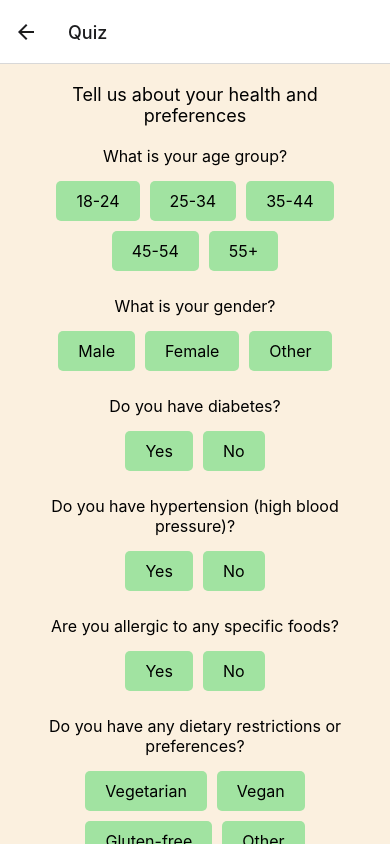
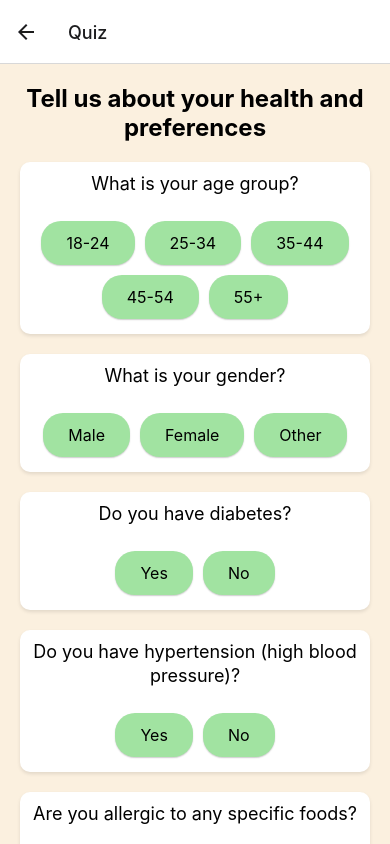
Before and after one commit to shreyasuratran/Salud, a React Native app in the folder frontend/: screen /Quiz in a window 390 px wide. Built offline with nearby package versions, Linux system fonts and the light colour scheme.

Commit message:
improved ui

```diff
--- a/frontend/Cart.js
+++ b/frontend/Cart.js
@@ -30,32 +30,60 @@ const Cart = () => {
 const styles = StyleSheet.create({
     container: {
         flex: 1,
-        padding: 20,
-        backgroundColor: '#fbf0df',
+        backgroundColor: '#fbf0df', // Soft beige background for warmth
+        padding: 20, // Generous padding for breathing space
     },
     title: {
-        fontSize: 24,
+        fontSize: 26, // Slightly larger for emphasis
         fontWeight: 'bold',
-        marginBottom: 20,
-        color: '#000000',
+        marginBottom: 30, // More space below the title
+        color: '#333', // Darker for contrast
         textAlign: 'center',
     },
     itemContainer: {
+        backgroundColor: '#ffffff', // Card-like appearance
         flexDirection: 'row',
         justifyContent: 'space-between',
         alignItems: 'center',
-        padding: 10,
-        borderBottomWidth: 1,
-        borderBottomColor: '#cccccc',
+        paddingVertical: 15, // More vertical padding for touch targets
+        paddingHorizontal: 20, // More horizontal padding for content breathing room
+        borderRadius: 10, // Rounded corners for a modern look
+        shadowColor: '#000', // Shadow for depth
+        shadowOffset: { width: 0, height: 2 },
+        shadowOpacity: 0.1, // Light shadow for subtlety
+        shadowRadius: 4,
+        elevation: 3, // Elevation for Android
+        marginBottom: 15, // Space between items
     },
     itemName: {
-        fontSize: 18,
+        fontSize: 20, // Larger font size for readability
         color: '#000000',
+        fontWeight: '500', // Medium weight for importance
     },
     itemQuantity: {
-        fontSize: 16,
-        color: '#666666',
+        fontSize: 18, // Uniform font size with the name for consistency
+        color: '#666666', // Grey for less emphasis
+        fontWeight: 'bold', // Bold to denote quantity clearly
+    },
+    checkoutButton: {
+        marginTop: 20,
+        backgroundColor: '#4CA14C', // A vibrant color for the checkout action
+        paddingVertical: 12,
+        borderRadius: 25, // Fully rounded edges for a friendly touch
+        alignItems: 'center',
+        justifyContent: 'center',
+        shadowColor: '#000', // Shadow for button depth
+        shadowOffset: { width: 0, height: 2 },
+        shadowOpacity: 0.2,
+        shadowRadius: 3,
+        elevation: 4, // Elevation for Android
+    },
+    checkoutButtonText: {
+        color: '#FFFFFF',
+        fontSize: 20,
+        fontWeight: 'bold',
     },
 });
 
+
 export default Cart;
--- a/frontend/Quiz.js
+++ b/frontend/Quiz.js
@@ -71,56 +71,79 @@ const QuizPage = () => {
 const styles = StyleSheet.create({
     container: {
         padding: 20,
-        backgroundColor: '#fbf0df', //beige type color
+        backgroundColor: '#fbf0df', // Beige type color
     },
     heading: {
-        fontSize: 18,
+        fontSize: 24, // Increased font size
         marginBottom: 20,
         color: "#000000",
         textAlign: 'center',
+        fontWeight: 'bold', // Make the heading stand out
     },
     questionContainer: {
         marginBottom: 20,
+        padding: 10, // Add padding to give more space
+        backgroundColor: '#ffffff', // Light background for the question container
+        borderRadius: 10, // Rounded corners for the container
+        shadowColor: "#000", // Shadow for depth
+        shadowOffset: {
+            width: 0,
+            height: 2,
+        },
+        shadowOpacity: 0.1,
+        shadowRadius: 3.84,
+        elevation: 5,
     },
     question: {
-        fontSize: 16,
+        fontSize: 18, // Slightly larger font for questions
         marginBottom: 10,
         color: "#000000",
         textAlign: 'center',
-
+        lineHeight: 24, // Increased line height for better readability
     },
     buttonContainer: {
         flexDirection: 'row',
         flexWrap: 'wrap',
         justifyContent: 'center',
+        marginTop: 10, // Add space above the button container
     },
     button: {
         backgroundColor: '#A1e3a1',
-        paddingVertical: 10,
-        paddingHorizontal: 20,
-        borderRadius: 5,
+        paddingVertical: 12, // Increased padding for a taller button
+        paddingHorizontal: 25, // Wider buttons for easier tapping
+        borderRadius: 20, // More rounded corners
         margin: 5,
+        shadowColor: "#000",
+        shadowOffset: {
+            width: 0,
+            height: 1,
+        },
+        shadowOpacity: 0.2,
+        shadowRadius: 1.41,
+        elevation: 2,
     },
     selectedButton: {
-        backgroundColor: '#4CA14C', // Corrected color code
+        backgroundColor: '#4CA14C', // A more vibrant color for selected state
+        color: '#FFFFFF', // White text color when selected
     },
     buttonText: {
         fontSize: 16,
-        color: '#000000', // Default text color
+        color: '#000000',
+        textAlign: 'center', // Ensure text is centered within the button
     },
-
     label: {
-        fontSize: 16,
+        fontSize: 18, // Larger label size
         marginBottom: 5,
         color: "#000000",
     },
     input: {
-        height: 40,
-        borderColor: 'white',
+        height: 50, // Taller input for easier interaction
+        borderColor: '#cccccc', // A more visible border color
         borderWidth: 1,
         marginBottom: 15,
-        padding: 10,
+        padding: 15, // More padding for text input
         backgroundColor: "#ffffff",
+        borderRadius: 10, // Rounded corners for input field
     },
 });
 
--- a/frontend/Recipes.js
+++ b/frontend/Recipes.js
@@ -70,39 +70,68 @@ const Recipes = () => {
 };
 
 const styles = StyleSheet.create({
+    container: {
+        flex: 1,
+        padding: 20,
+        backgroundColor: '#fbf0df', // Soft beige background
+    },
     recipeItem: {
+        backgroundColor: '#ffffff', // White background for the card
+        borderRadius: 8, // Rounded corners for the card
+        marginVertical: 8,
+        shadowColor: '#000',
+        shadowOffset: { width: 0, height: 2 },
+        shadowOpacity: 0.1,
+        shadowRadius: 4,
+        elevation: 3, // Elevation for Android
         flexDirection: 'row',
         alignItems: 'center',
-        padding: 10,
-        borderBottomWidth: 1,
-        borderBottomColor: '#ccc',
-        marginBottom: 10,
+        padding: 15, // Increased padding for a spacious look
     },
     recipeTextContainer: {
         flex: 1,
+        marginLeft: 10, // Space between image and text
     },
     recipeTitle: {
-        fontSize: 18,
-    },
-    container: {
-        flex: 1,
-        padding: 20,
-        backgroundColor: '#fbf0df',
+        fontSize: 20, // Larger font size for titles
+        fontWeight: 'bold', // Bold font weight for titles
+        color: '#333333', // Darker text for better contrast
+        marginBottom: 5, // Space between title and description
     },
     backButton: {
-        marginBottom: 20,
+        width: 100, // Set the width to make the button smaller
+        height: 40, // Set the height to make the button smaller
+        justifyContent: 'center', // Center the text or icon inside the button vertically
+        alignItems: 'center', // Center the text or icon inside the button horizontally
+        backgroundColor: '#A1e3a1', // Soft green background
+        borderRadius: 20, // Rounded corners
+        shadowColor: '#000',
+        shadowOffset: { width: 0, height: 1 },
+        shadowOpacity: 0.2,
+        shadowRadius: 1.41,
+        elevation: 2,
+        alignSelf: 'flex-start', // Align the button to the left side of its container
+        marginBottom: 20, // Margin at the bottom
     },
+
     searchContainer: {
         flexDirection: 'row',
         marginBottom: 20,
+        backgroundColor: '#ffffff', // White background for search container
+        borderRadius: 20, // Rounded corners for search container
+        padding: 8, // Padding inside the search container
+        shadowColor: '#000',
+        shadowOffset: { width: 0, height: 1 },
+        shadowOpacity: 0.1,
+        shadowRadius: 2,
+        elevation: 2,
     },
     searchInput: {
         flex: 1,
         marginRight: 10,
-        paddingHorizontal: 10,
-        paddingVertical: 8,
-        backgroundColor: '#ffffff',
-        borderRadius: 5,
+        backgroundColor: '#ffffff', // Ensure the input background matches the container
+        borderRadius: 20, // Rounded corners for input
+        paddingHorizontal: 15, // Horizontal padding for input text
     },
     recipesContainer: {
         flexGrow: 1,
--- a/frontend/ingredients.js
+++ b/frontend/ingredients.js
@@ -22,6 +22,15 @@ const dummyIngredients = {
       { name: 'Heavy Cream', quantity: '100ml' },
       { name: 'Parmesan Cheese', quantity: '50g' },
     ],
+},
+    '3': {
+        title: 'Vegetable Stir Fry',
+        ingredients: [
+          { name: 'Pasta', quantity: '200g' },
+          { name: 'Chicken Breast', quantity: '150g' },
+          { name: 'Heavy Cream', quantity: '100ml' },
+          { name: 'Parmesan Cheese', quantity: '50g' },
+        ],
   },
   // Add more recipes as needed
 };
@@ -53,40 +62,55 @@ const Ingredients = () => {
         </View>
     );
 };
-
 const styles = StyleSheet.create({
     container: {
         flex: 1,
-        alignItems: 'center',
-        justifyContent: 'center',
-        backgroundColor: '#fbf0df',
-        padding: 20,
+        backgroundColor: '#fbf0df', // Soft beige background
+        padding: 20, // Outer padding for the overall layout
     },
     title: {
         fontSize: 24,
         fontWeight: 'bold',
-        marginBottom: 20,
+        marginBottom: 30, // Increased bottom margin for more space below the title
         color: '#000000',
         textAlign: 'center',
     },
     ingredientsList: {
-        marginBottom: 20,
+        alignSelf: 'stretch', // Ensure the list takes the full available width
     },
     ingredient: {
+        backgroundColor: '#ffffff', // White background for each ingredient card
         fontSize: 18,
         color: '#000000',
-        margin: 5,
+        padding: 15, // Generous padding inside each ingredient card
+        borderRadius: 10, // Rounded corners for the cards
+        marginVertical: 8, // Space between cards
+        shadowColor: '#000',
+        shadowOffset: { width: 0, height: 2 },
+        shadowOpacity: 0.1,
+        shadowRadius: 4,
+        elevation: 3, // Elevation for Android (shadow effect)
+        flexDirection: 'row', // For future customization (e.g., icons next to ingredients)
+        justifyContent: 'space-between', // Align items on opposite ends
     },
     button: {
-        backgroundColor: '#FFFFFF', // Button background color
-        padding: 10,
-        borderRadius: 5,
+        backgroundColor: '#4CA14C', // Vibrant green background for the button
+        paddingVertical: 12, // More vertical padding for a taller button
+        paddingHorizontal: 20, // Horizontal padding
+        borderRadius: 25, // Fully rounded corners
+        marginTop: 20, // Space above the button
+        alignSelf: 'center', // Center the button horizontally
+        shadowColor: '#000',
+        shadowOffset: { width: 0, height: 2 },
+        shadowOpacity: 0.2,
+        shadowRadius: 3,
+        elevation: 4, // Elevation for Android (shadow effect)
     },
     buttonText: {
-        color: '#FFFFFF', // Here we set the text color to white
-        fontWeight: 'bolder',
-
-        fontSize: 16,
+        color: '#FFFFFF', // White text color for better contrast
+        fontSize: 18, // Slightly larger font size
+        fontWeight: 'bold', // Bold font weight
+        textAlign: 'center', // Ensure text is centered
     },
 });
 
```
